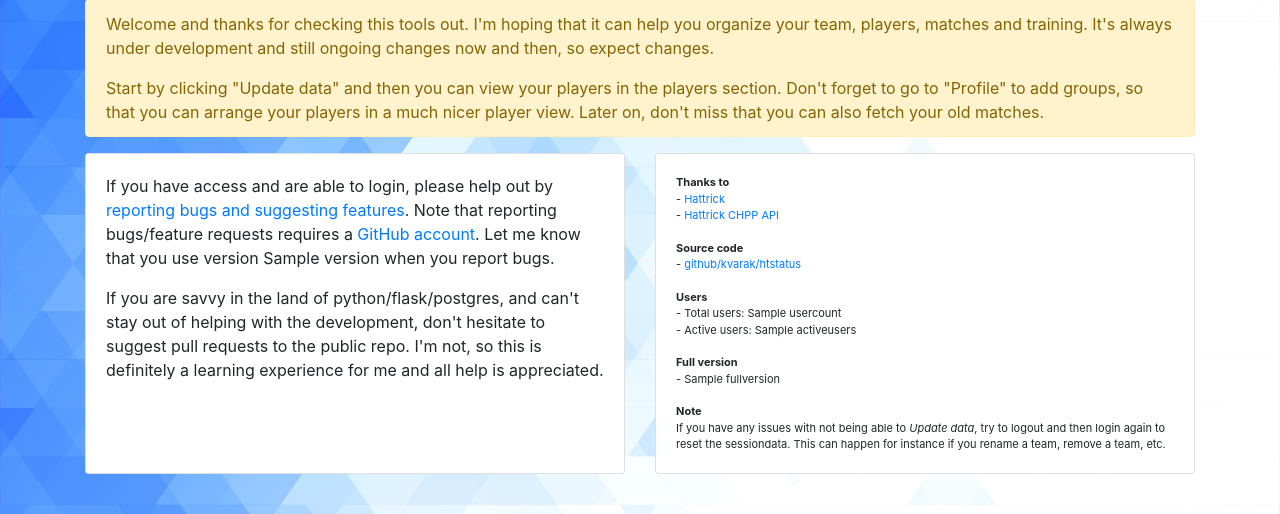
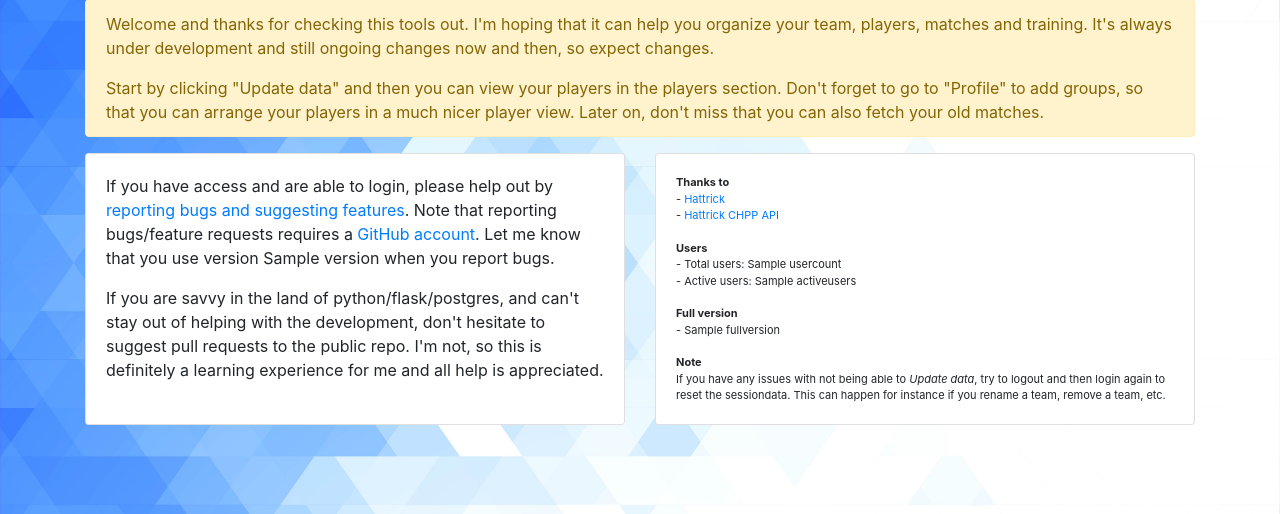
Before and after one commit to kvarak/htstatus, a Flask app: template app/templates/main.html in a window 1280 px wide. Shown: the part 137-651 px from the top of the page. Run offline with Flask 3, Linux system fonts and the light colour scheme; the template is opened without the code that fills it: most values are stand-ins (such as "Sample title", 1, 10 or a date in 2020); some libraries are stand-ins or nearby versions.

Commit message:
remove wrong github repo link from main page

```diff
--- a/app/templates/main.html
+++ b/app/templates/main.html
@@ -61,9 +61,9 @@
               - <a href="https://www.hattrick.org/en/Club/Manager/?userId=10507783">Skjoldar</a><br>
               - <a href="https://www.hattrick.org/en/Club/Manager/?userId=2570032">cassiolaw</a><br>
             </p> -->
-            <p class="card-text text-sm11"><b>Source code</b><br>
+            <!-- <p class="card-text text-sm11"><b>Source code</b><br>
               - <a href="https://github.com/kvarak/htstatus">github/kvarak/htstatus</a><br>
-            </p>
+            </p> -->
             <p class="card-text text-sm11"><b>Users</b><br>
               - Total users: {{ usercount }}<br>
               - Active users: {{ activeusers }}
```
